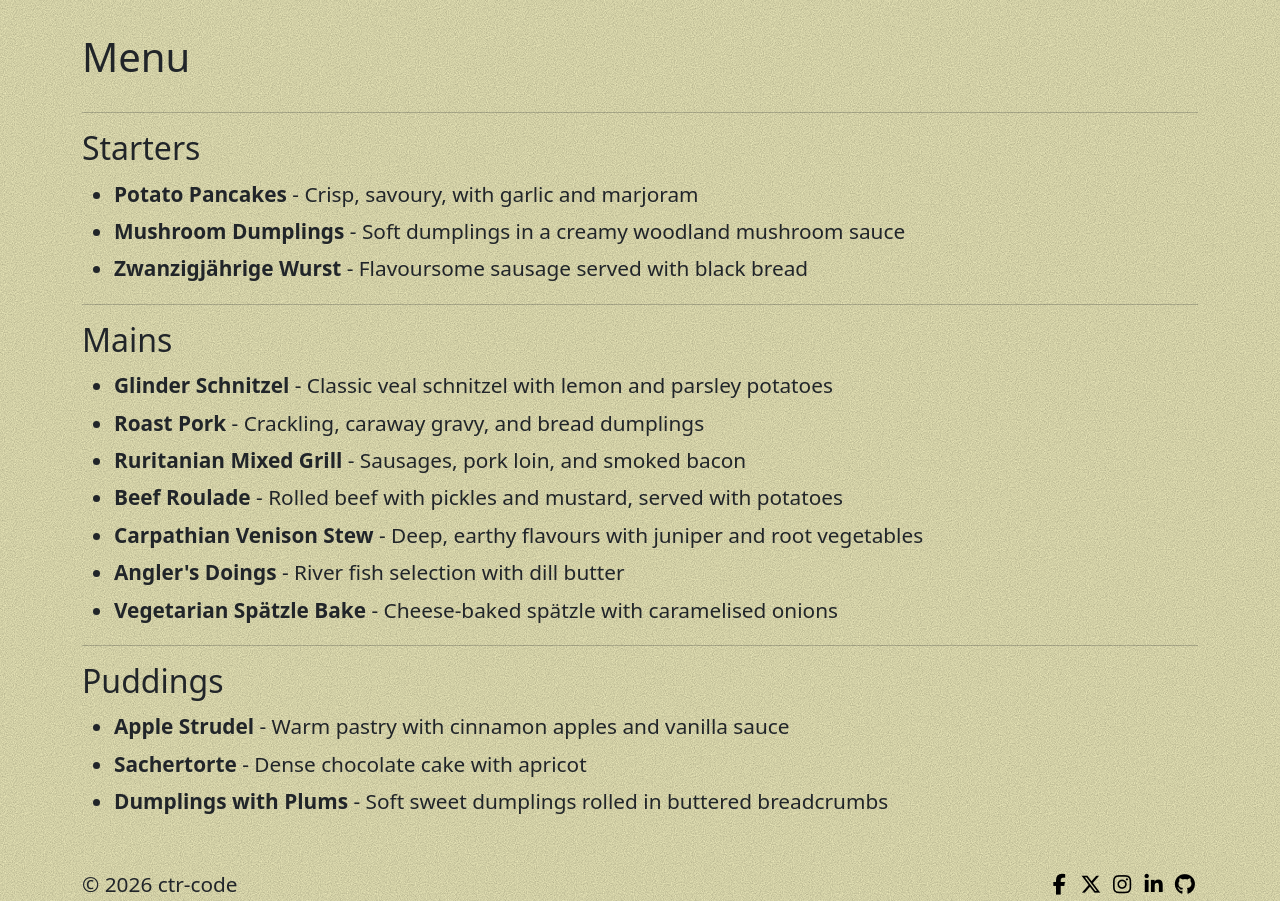
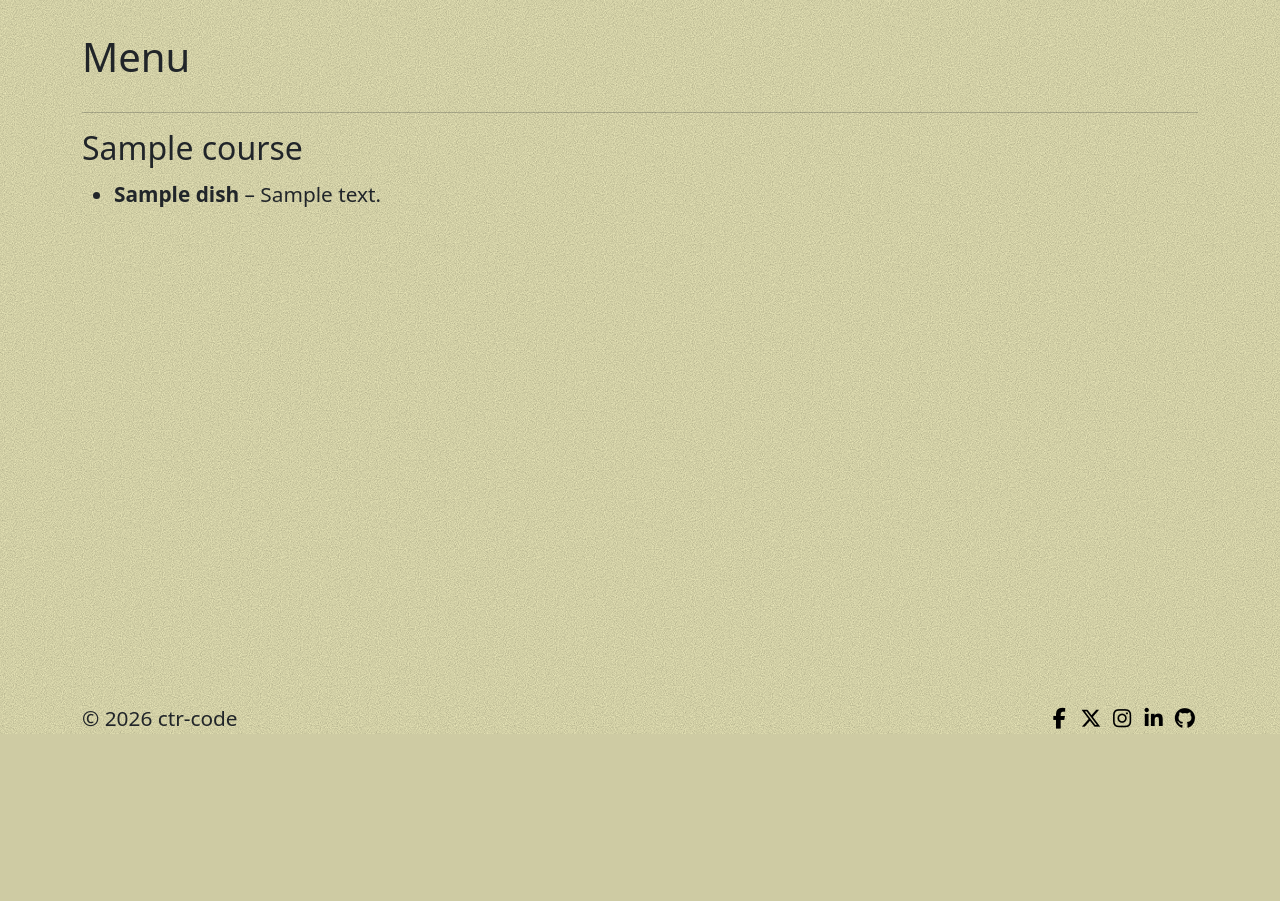
Before and after one commit to ctr-code/heart-of-ruritania, a Django app: template menu/templates/menu/menu.html in a window 1280 px wide. Shown: the part 66-967 px from the top of the page. After the commit the page ends 800 px from the top, so only its background shows below. Run offline with Django 5.2, Linux system fonts and the light colour scheme; the template is opened without the code that fills it: most values are stand-ins (such as "Sample title", 1, 10 or a date in 2020); some libraries are stand-ins or nearby versions.

Commit message:
Render the menu from the model

```diff
--- a/menu/templates/menu/menu.html
+++ b/menu/templates/menu/menu.html
@@ -7,45 +7,12 @@
 <section id="restaurant_menu" class="container">
     <div class="row">
         <div class="col-12">
-            <h1>Menu</h1>
+            <h1>Menu</h1>{% for course in courses %}
             <hr>
-            <h2 id="starters">Starters</h2>
-            <ul>
-                <li><strong>Potato Pancakes</strong> - Crisp, savoury, with garlic and
-                    marjoram</li>
-                <li><strong>Mushroom Dumplings</strong> - Soft dumplings in a creamy
-                    woodland mushroom sauce</li>
-                <li><strong>Zwanzigjährige Wurst</strong> - Flavoursome sausage served
-                    with black bread</li>
-            </ul>
-            <hr>
-            <h2 id="mains">Mains</h2>
-            <ul>
-                <li><strong>Glinder Schnitzel</strong> - Classic veal schnitzel with
-                    lemon and parsley potatoes</li>
-                <li><strong>Roast Pork</strong> - Crackling, caraway gravy, and bread
-                    dumplings</li>
-                <li><strong>Ruritanian Mixed Grill</strong> - Sausages, pork loin, and
-                    smoked bacon</li>
-                <li><strong>Beef Roulade</strong> - Rolled beef with pickles and
-                    mustard, served with potatoes</li>
-                <li><strong>Carpathian Venison Stew</strong> - Deep, earthy flavours
-                    with juniper and root vegetables</li>
-                <li><strong>Angler's Doings</strong> - River fish selection with dill
-                    butter</li>
-                <li><strong>Vegetarian Spätzle Bake</strong> - Cheese-baked spätzle with
-                    caramelised onions</li>
-            </ul>
-            <hr>
-            <h2 id="puddings">Puddings</h2>
-            <ul>
-                <li><strong>Apple Strudel</strong> - Warm pastry with cinnamon apples
-                    and vanilla sauce</li>
-                <li><strong>Sachertorte</strong> - Dense chocolate cake with
-                    apricot</li>
-                <li><strong>Dumplings with Plums</strong> - Soft sweet dumplings rolled
-                    in buttered breadcrumbs</li>
-            </ul>
+            <h2>{{ course.name }}</h2>
+            <ul>{% for dish in course.dishes.all %}
+                <li><strong>{{ dish.name }}</strong> &ndash; {{ dish.description }}</li>{% endfor %}
+            </ul>{% endfor %}
         </div>
     </div>
 </section>
```
Also changed, not shown: menu/views.py (+7 -0 lines).
